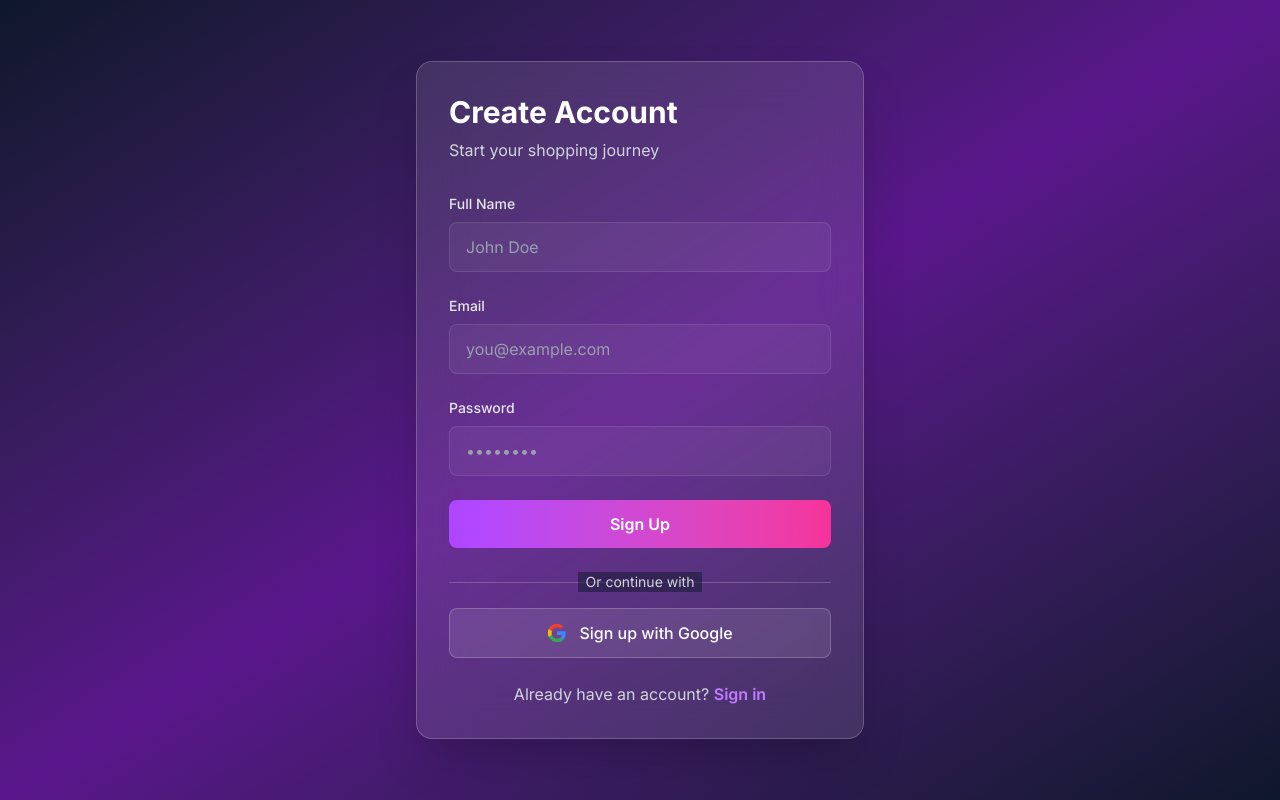
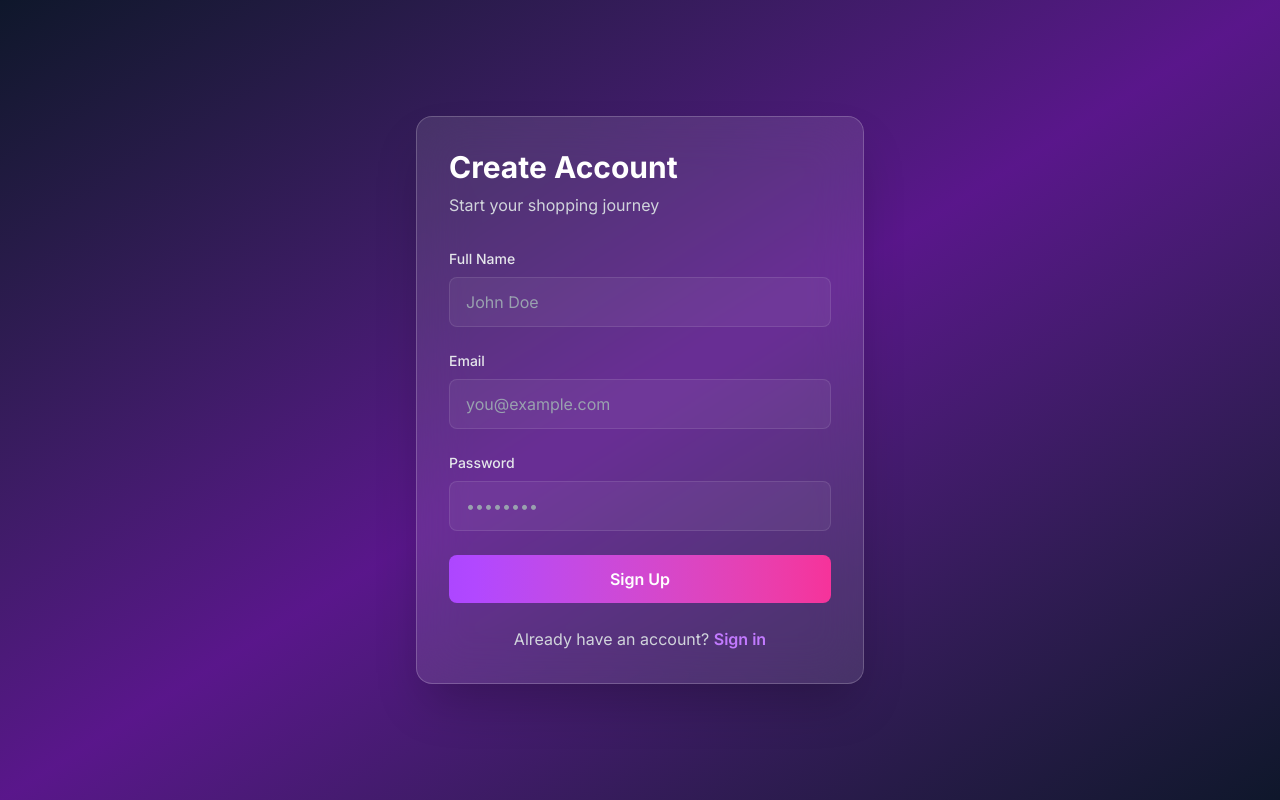
Before and after one commit to Cozzyhub/Cozzyhub, a Next.js app: page /signup in a window 1280 px wide. Built offline with nearby package versions, Linux system fonts and the light colour scheme; no server answers.

Commit message:
Fix email verification flow - users auto-login after clicking email link

```diff
--- a/app/auth/callback/route.ts
+++ b/app/auth/callback/route.ts
@@ -8,9 +8,19 @@ export async function GET(request: Request) {
 
   if (code) {
     const supabase = await createClient();
-    await supabase.auth.exchangeCodeForSession(code);
+    const { error } = await supabase.auth.exchangeCodeForSession(code);
+
+    if (error) {
+      console.error('Error exchanging code for session:', error);
+      // Redirect to login with error
+      return NextResponse.redirect(`${origin}/login?error=verification_failed`);
+    }
+
+    // Successfully verified and logged in
+    // Redirect to home page
+    return NextResponse.redirect(`${origin}/?verified=true`);
   }
 
-  // Redirect to home page after successful authentication
-  return NextResponse.redirect(`${origin}/`);
+  // No code provided, redirect to login
+  return NextResponse.redirect(`${origin}/login`);
 }
--- a/app/signup/page.tsx
+++ b/app/signup/page.tsx
@@ -20,13 +20,14 @@ export default function SignupPage() {
     setLoading(true);
     setError(null);
 
-    const { error } = await supabase.auth.signUp({
+    const { data, error } = await supabase.auth.signUp({
       email,
       password,
       options: {
         data: {
           full_name: fullName,
         },
+        emailRedirectTo: `${window.location.origin}/auth/callback`,
       },
     });
 
@@ -34,27 +35,14 @@ export default function SignupPage() {
       setError(error.message);
       setLoading(false);
     } else {
-      router.push("/");
-      router.refresh();
+      // Show success message
+      alert(
+        "Account created! Please check your email to verify your account. After verification, you'll be automatically logged in."
+      );
+      router.push("/login");
     }
   };
 
-  const handleGoogleSignup = async () => {
-    setLoading(true);
-    setError(null);
-
-    const { error } = await supabase.auth.signInWithOAuth({
-      provider: "google",
-      options: {
-        redirectTo: `${window.location.origin}/auth/callback`,
-      },
-    });
-
-    if (error) {
-      setError(error.message);
-      setLoading(false);
-    }
-  };
 
   return (
     <div className="min-h-screen flex items-center justify-center bg-gradient-to-br from-slate-900 via-purple-900 to-slate-900 p-4">
@@ -138,43 +126,6 @@ export default function SignupPage() {
             </button>
           </form>
 
-          <div className="mt-6">
-            <div className="relative">
-              <div className="absolute inset-0 flex items-center">
-                <div className="w-full border-t border-white/20"></div>
-              </div>
-              <div className="relative flex justify-center text-sm">
-                <span className="px-2 bg-slate-900/50 text-gray-300">Or continue with</span>
-              </div>
-            </div>
-
-            <button
-              type="button"
-              onClick={handleGoogleSignup}
-              disabled={loading}
-              className="mt-4 w-full flex items-center justify-center gap-3 py-3 px-4 bg-white/10 border border-white/20 rounded-lg hover:bg-white/20 focus:outline-none focus:ring-2 focus:ring-purple-500 focus:ring-offset-2 focus:ring-offset-slate-900 transition disabled:opacity-50 disabled:cursor-not-allowed"
-            >
-              <svg className="w-5 h-5" viewBox="0 0 24 24">
-                <path
-                  fill="#4285F4"
-                  d="M22.56 12.25c0-.78-.07-1.53-.2-2.25H12v4.26h5.92c-.26 1.37-1.04 2.53-2.21 3.31v2.77h3.57c2.08-1.92 3.28-4.74 3.28-8.09z"
-                />
-                <path
-                  fill="#34A853"
-                  d="M12 23c2.97 0 5.46-.98 7.28-2.66l-3.57-2.77c-.98.66-2.23 1.06-3.71 1.06-2.86 0-5.29-1.93-6.16-4.53H2.18v2.84C3.99 20.53 7.7 23 12 23z"
-                />
-                <path
-                  fill="#FBBC05"
-                  d="M5.84 14.09c-.22-.66-.35-1.36-.35-2.09s.13-1.43.35-2.09V7.07H2.18C1.43 8.55 1 10.22 1 12s.43 3.45 1.18 4.93l2.85-2.22.81-.62z"
-                />
-                <path
-                  fill="#EA4335"
-                  d="M12 5.38c1.62 0 3.06.56 4.21 1.64l3.15-3.15C17.45 2.09 14.97 1 12 1 7.7 1 3.99 3.47 2.18 7.07l3.66 2.84c.87-2.6 3.3-4.53 6.16-4.53z"
-                />
-              </svg>
-              <span className="text-white font-medium">Sign up with Google</span>
-            </button>
-          </div>
 
           <p className="mt-6 text-center text-gray-300">
             Already have an account?{" "}
```
